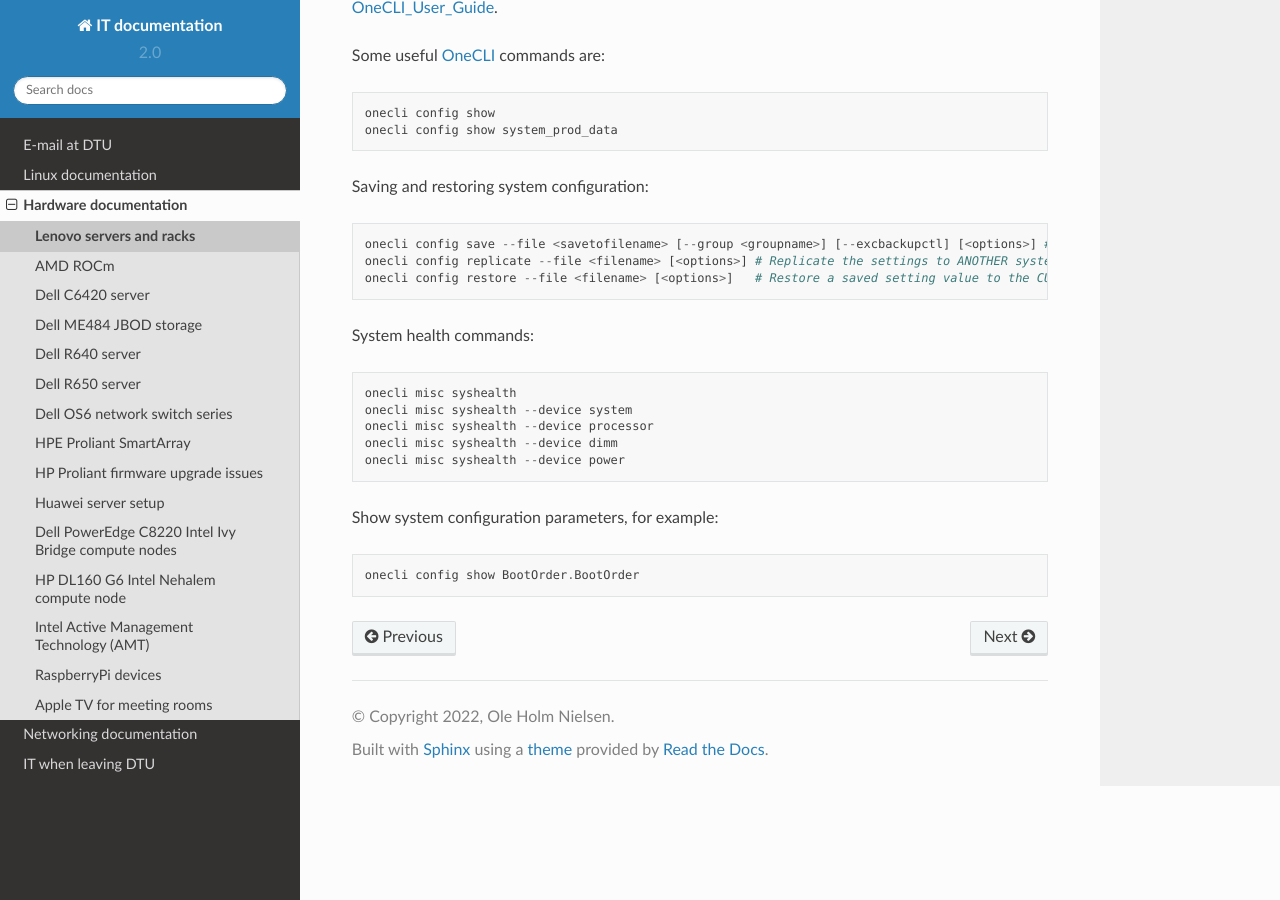
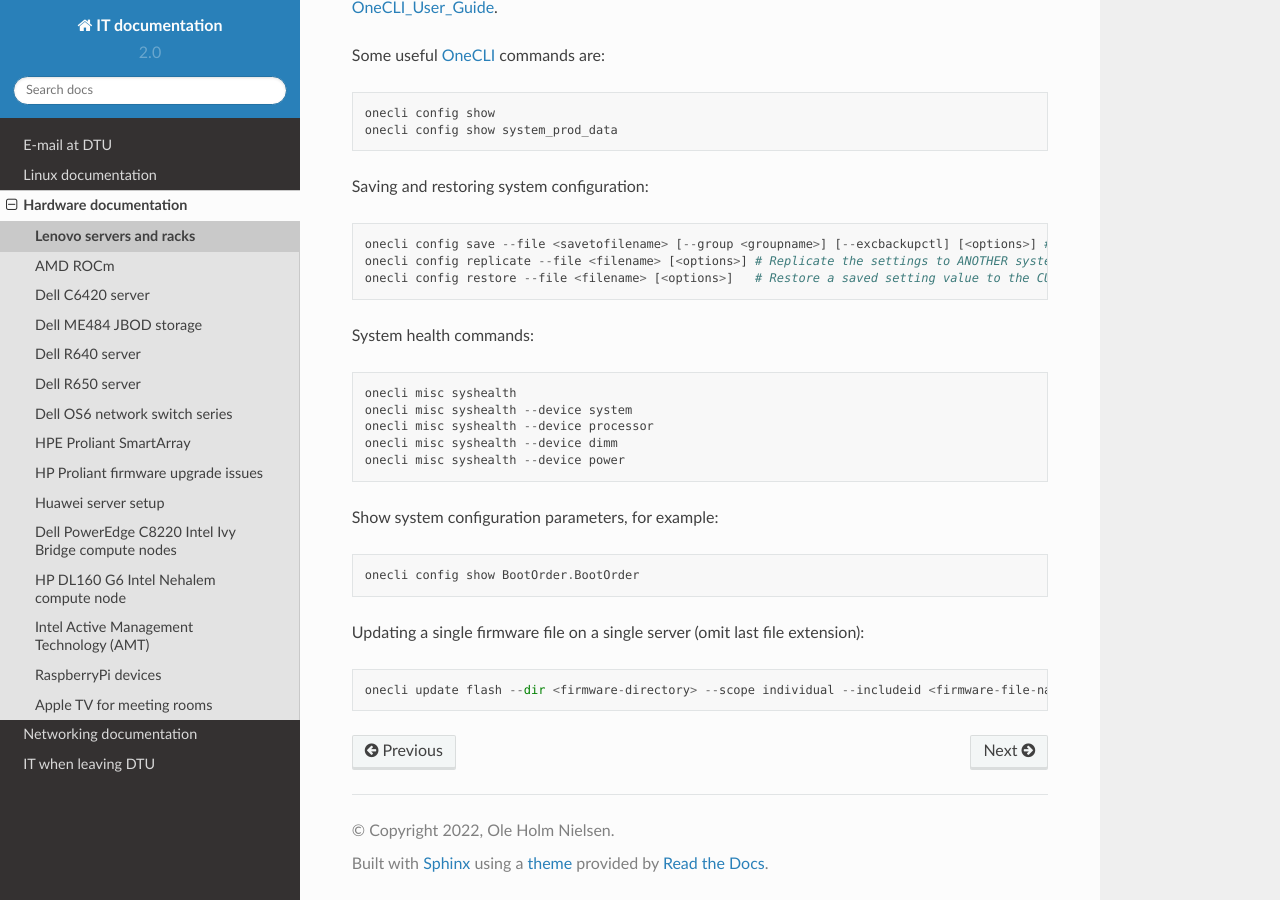
Before and after one commit to OleHolmNielsen/ITwiki, a Sphinx documentation site: the page built from docs/Lenovo_XClarity_BMC.rst, in a window 1280 px wide and 900 px high, scrolled down 770 px. Built offline with Sphinx 7.4.7 and the Read the Docs theme 2.0.0, drawn with Linux system fonts in a browser that asks for light colours.

Commit message:
onecli flash

```diff
--- a/docs/Lenovo_XClarity_BMC.rst
+++ b/docs/Lenovo_XClarity_BMC.rst
@@ -55,3 +55,7 @@ System health commands::
 Show system configuration parameters, for example::
 
   onecli config show BootOrder.BootOrder
+
+Updating a single firmware file on a single server (omit last file extension)::
+
+  onecli update flash --dir <firmware-directory> --scope individual --includeid <firmware-file-name>
```
